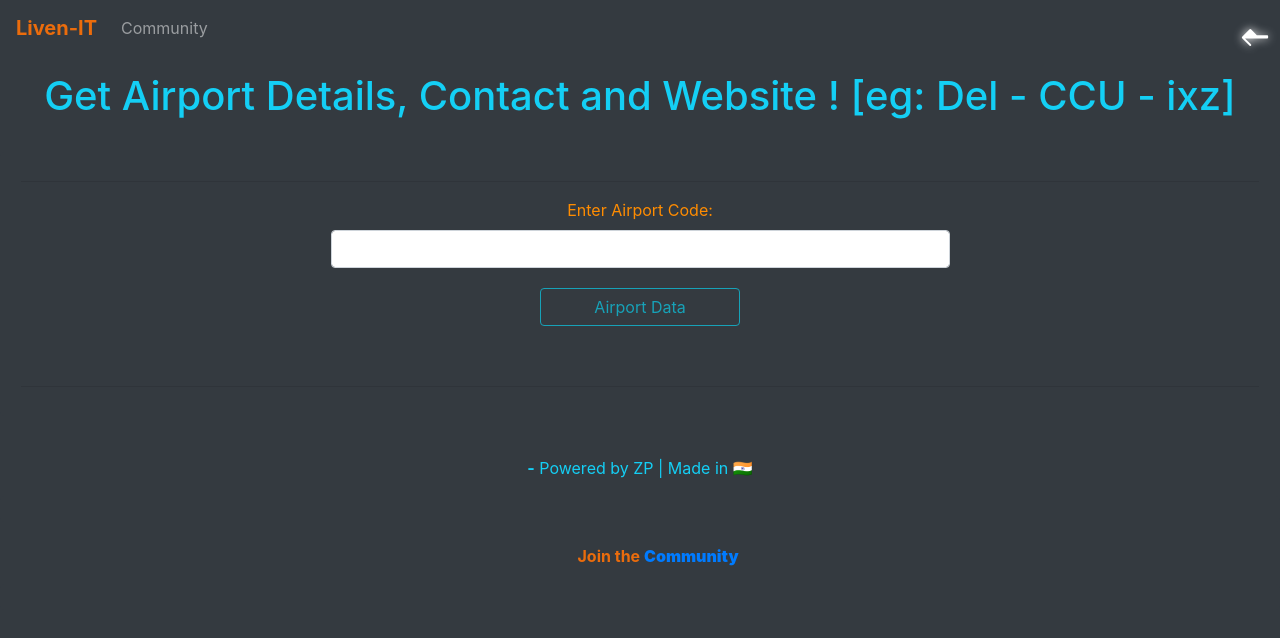
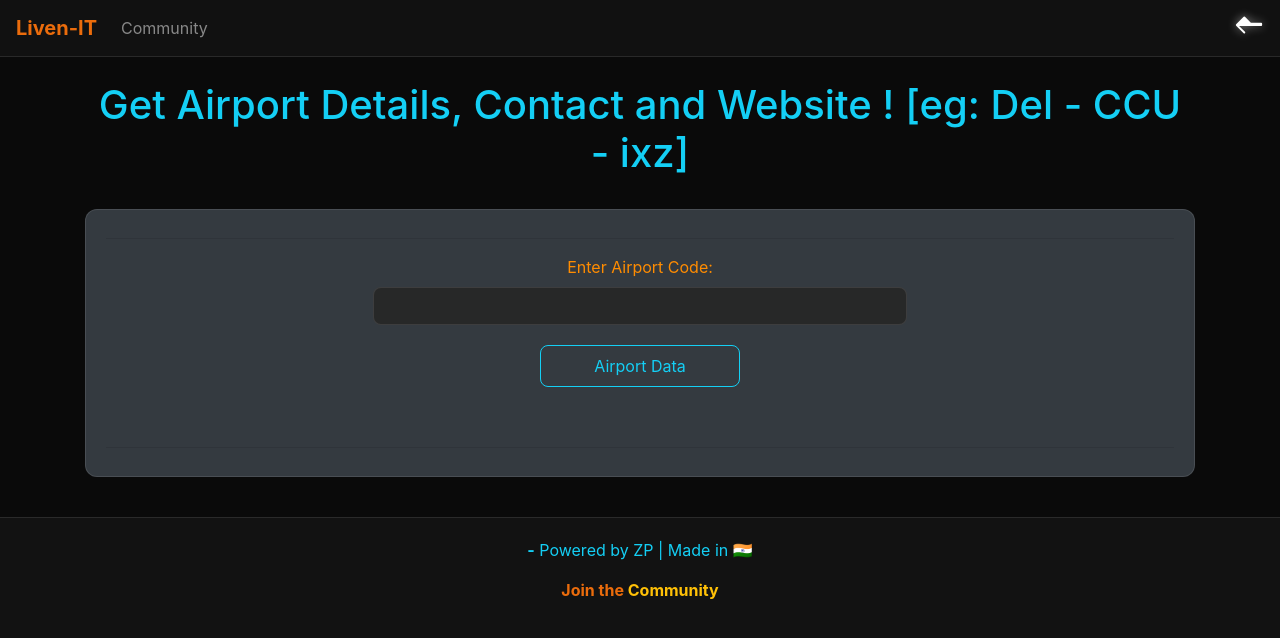
Before and after one commit to engagepy/livenit_opensource_tools, a Flask app: page /flight in a window 1280 px wide. Shown: the top 638 px of the page. Run offline with Flask 2, Linux system fonts and the light colour scheme; some libraries are stand-ins or nearby versions.

Commit message:
Assistant checkpoint: Updated app theme with modern dark style and consistent UI
Assistant generated file changes:
- templates/base.html: Update base template with modern dark theme
- templates/nav.html: Update navigation with modern styling

---

User prompt:

Perfect, cards look great, make the entire site header footer and each tool page and flash message aligned with these theme.

Do a superb job across the app, do not break any functionality.

```diff
--- a/templates/base.html
+++ b/templates/base.html
@@ -1,7 +1,7 @@
+
 <!doctype html>
 <html lang="en">
   <head>
-    <!-- Required meta tags -->
     <meta charset="utf-8">
     <meta name="viewport" content="width=device-width, initial-scale=1, shrink-to-fit=no">
     <meta property="og:title" content="Liven-IT">
@@ -9,55 +9,103 @@
     <meta property="og:image" content="https://imgwhale.xyz/75ckp23l6thuhg1">
     <meta property="og:url" content="http://livenit.com/">
     <meta name="twitter:card" content="Liven Info Tools">
-
-<!--  Non-Essential, But Recommended -->
     <meta property="og:description" content="Information Tools">
     <meta property="og:site_name" content="Liven-IT">
     <meta name="twitter:image:alt" content="Liven Info Tools">
-
-
-    <!-- Bootstrap CSS -->
-    <link rel="stylesheet" href="https://maxcdn.bootstrapcdn.com/bootstrap/4.0.0/css/bootstrap.min.css" integrity="sha384-Gn5384xqQ1aoWXA+058RXPxPg6fy4IWvTNh0E263XmFcJlSAwiGgFAW/dAiS6JXm" crossorigin="anonymous">
-
-    <title > Liven-IT! </title>
-
-<link rel="icon"
-      type="image/ico"
-      href="static/favicon.ico">
-
+    <link rel="stylesheet" href="https://maxcdn.bootstrapcdn.com/bootstrap/4.0.0/css/bootstrap.min.css">
+    <title>Liven-IT!</title>
+    <link rel="icon" type="image/ico" href="static/favicon.ico">
+    <style>
+      body {
+        background-color: #0a0a0a;
+        color: #ffffff;
+        font-family: -apple-system, BlinkMacSystemFont, 'Segoe UI', Roboto, Oxygen, Ubuntu, Cantarell;
+      }
+      .navbar {
+        background: rgba(18, 18, 18, 0.95) !important;
+        backdrop-filter: blur(10px);
+        border-bottom: 1px solid rgba(255, 255, 255, 0.1);
+      }
+      .card {
+        background: rgba(28, 28, 28, 0.95);
+        border: 1px solid rgba(255, 255, 255, 0.1);
+        border-radius: 12px;
+        transition: all 0.3s ease;
+      }
+      .card:hover {
+        transform: translateY(-5px);
+        box-shadow: 0 8px 25px rgba(0, 0, 0, 0.2);
+      }
+      .btn {
+        border-radius: 8px;
+        padding: 8px 16px;
+        transition: all 0.3s ease;
+      }
+      .btn-outline-info {
+        border-color: #14cff5;
+        color: #14cff5;
+      }
+      .btn-outline-info:hover {
+        background: #14cff5;
+        color: #000;
+      }
+      .alert {
+        border-radius: 12px;
+        background: rgba(40, 40, 40, 0.95);
+        border: 1px solid rgba(255, 255, 255, 0.1);
+      }
+      .alert-success {
+        background: rgba(25, 135, 84, 0.2);
+        border-color: rgba(25, 135, 84, 0.4);
+        color: #ffffff;
+      }
+      .form-control {
+        background: rgba(40, 40, 40, 0.95);
+        border: 1px solid rgba(255, 255, 255, 0.1);
+        color: white;
+        border-radius: 8px;
+      }
+      .form-control:focus {
+        background: rgba(50, 50, 50, 0.95);
+        border-color: #14cff5;
+        color: white;
+        box-shadow: 0 0 0 0.2rem rgba(20, 207, 245, 0.25);
+      }
+      footer {
+        background: rgba(18, 18, 18, 0.95);
+        padding: 20px 0;
+        border-top: 1px solid rgba(255, 255, 255, 0.1);
+        margin-top: 40px;
+      }
+    </style>
   </head>
-  <body class = bg-dark>
+  <body>
     {% include 'nav.html' %}
-    {% block content %} {% endblock %}
-
-
-    <!-- Optional JavaScript -->
-    <!-- jQuery first, then Popper.js, then Bootstrap JS -->
-    <script src="https://code.jquery.com/jquery-3.2.1.slim.min.js" integrity="sha384-KJ3o2DKtIkvYIK3UENzmM7KCkRr/rE9/Qpg6aAZGJwFDMVNA/GpGFF93hXpG5KkN" crossorigin="anonymous"></script>
-    <script src="https://cdnjs.cloudflare.com/ajax/libs/popper.js/1.12.9/umd/popper.min.js" integrity="sha384-ApNbgh9B+Y1QKtv3Rn7W3mgPxhU9K/ScQsAP7hUibX39j7fakFPskvXusvfa0b4Q" crossorigin="anonymous"></script>
-    <script src="https://maxcdn.bootstrapcdn.com/bootstrap/4.0.0/js/bootstrap.min.js" integrity="sha384-JZR6Spejh4U02d8jOt6vLEHfe/JQGiRRSQQxSfFWpi1MquVdAyjUar5+76PVCmYl" crossorigin="anonymous"></script>
-    <br>
+    <div class="container mt-4">
+      {% with messages = get_flashed_messages() %}
+        {% if messages %}
+          {% for message in messages %}
+            <div class="alert alert-success alert-dismissible fade show" role="alert">
+              {{ message }}
+              <button type="button" class="close" data-dismiss="alert" aria-label="Close">
+                <span aria-hidden="true">&times;</span>
+              </button>
+            </div>
+          {% endfor %}
+        {% endif %}
+      {% endwith %}
+      {% block content %}{% endblock %}
+    </div>
+    <footer class="text-center">
+      <p style="color: #14cff5">
+        <strong>-</strong> Powered by ZP | Made in 🇮🇳
+      </p>
+      <p style="color: #eb6c0c">
+        <b>Join the <a href="{{url_for('user')}}" class="text-warning">Community</a></b>
+      </p>
+    </footer>
+    <script src="https://code.jquery.com/jquery-3.2.1.slim.min.js"></script>
+    <script src="https://cdnjs.cloudflare.com/ajax/libs/popper.js/1.12.9/umd/popper.min.js"></script>
+    <script src="https://maxcdn.bootstrapcdn.com/bootstrap/4.0.0/js/bootstrap.min.js"></script>
   </body>
-
- <p align="center" class = bg-dark style = "color: #14cff5" >
-   <strong>-</strong> Powered by ZP
-   | Made in 🇮🇳<br>
-   <div class="alert bg-dark d-flex align-items-center" role="alert">
-
-  </div>
-
- </p>
-  <p align="center" class = bg-dark style = "color: #eb6c0c" >
-   <svg class="bi flex-shrink-0 me-2" width="24" height="24" role="img" aria-    label="Info:">
-      <use xlink:href="#info-fill"/>
-    </svg>
-     <b> &nbsp; Join the <b> <a href="{{url_for('user')}}">Community </a>
-     </b>
-     </b>
-   <div class="alert bg-dark d-flex align-items-center" role="alert">
-
-  </div>
-
- </p
-</div>
 </html>
--- a/templates/nav.html
+++ b/templates/nav.html
@@ -1,7 +1,9 @@
-<nav class="navbar navbar-expand-lg navbar-dark bg-dark">
-<a class="navbar-brand" href="{{ url_for('index') }}" style="color: #eb6c0c"><strong>Liven-IT</strong></a>
 
-
+<nav class="navbar navbar-expand-lg navbar-dark">
+  <a class="navbar-brand" href="{{ url_for('index') }}" style="color: #eb6c0c"><strong>Liven-IT</strong></a>
+  <button class="navbar-toggler" type="button" data-toggle="collapse" data-target="#navbarSupportedContent">
+    <span class="navbar-toggler-icon"></span>
+  </button>
   <div class="collapse navbar-collapse" id="navbarSupportedContent">
     <ul class="navbar-nav mr-auto">
       <li class="nav-item">
@@ -9,41 +11,11 @@
       </li>
     </ul>
   </div>
-  <!-- Back arrow (conditionally rendered) -->
   {% if request.endpoint != 'index' %}
     <a href="{{ url_for('index') }}" class="back-arrow" aria-label="Back to Home">
-      <style>
-        .bi-arrow-left {
-          filter: drop-shadow(0 0 5px white); /* Adds a glow effect */
-          transition: filter 0.3s ease-in-out; /* Smooth transition for hover effect */
-        }
-
-        .bi-arrow-left:hover {
-          filter: drop-shadow(0 0 10px white); /* Increase glow when hovering */
-        }
-      </style>
-
-      <svg xmlns="http://www.w3.org/2000/svg" width="30" height="30" fill="white" class="bi bi-arrow-left" viewBox="0 0 16 16">
+      <svg xmlns="http://www.w3.org/2000/svg" width="30" height="30" fill="white" class="bi bi-arrow-left" viewBox="0 0 16 16" style="filter: drop-shadow(0 0 5px rgba(255,255,255,0.5));">
         <path fill-rule="evenodd" d="M15 8a.5.5 0 0 1-.5.5H2.707l3.147 3.146a.5.5 0 0 1-.708.708l-4-4a.5.5 0 0 1 0-.708l4-4a.5.5 0 0 1 .708 0l3.147 3.146H14.5a.5.5 0 0 1 .5.5z"/>
       </svg>
     </a>
   {% endif %}
-
-  <style>
-    .back-arrow {
-      position: absolute;
-      right: 10px;
-      top: 50%;
-      padding-top: 25px;
-      transform: translateY(-50%);
-    }
-    @media (max-width: 991px) {
-      .back-arrow {
-        position: fixed;
-        right: 10px;
-        top: 10px;
-      }
-    }
-  </style>
-
 </nav>
```
Lines whose indentation alone changed are shown as unchanged.
